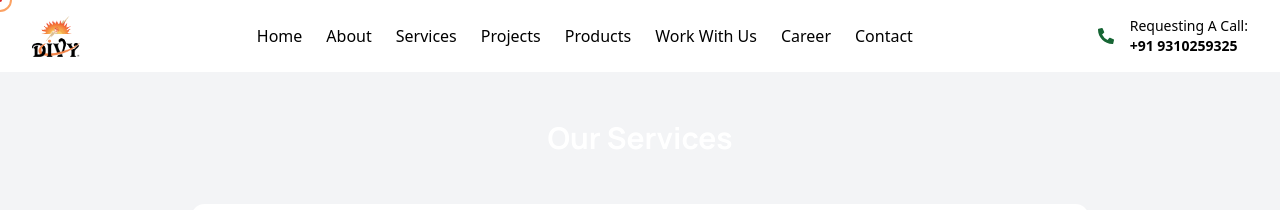
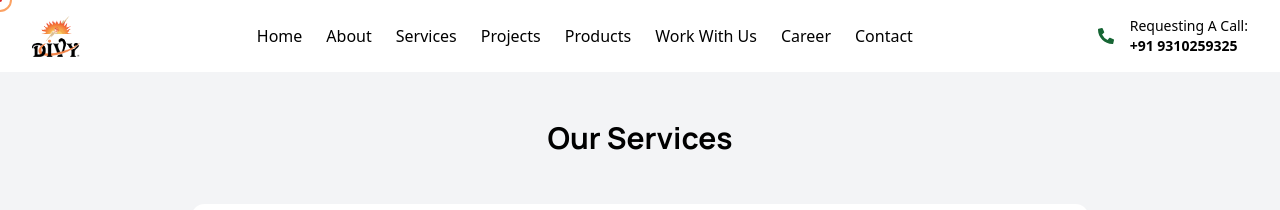
Before and after one commit to vanshika8484/Solar_web, a React (Vite) app: page /Customized_Solar_Solutions in a window 1280 px wide. Shown: the top 210 px of the page. Built offline with nearby package versions, Linux system fonts and the light colour scheme; a web font is replaced by a local one.

Commit message:
Update FiveService.jsx

```diff
--- a/src/components/FiveService.jsx
+++ b/src/components/FiveService.jsx
@@ -17,12 +17,12 @@ const services = [
     },
     {
         label: "Annual Maintenance Contracts (AMC)",
-        path: "Annual Maintenance Contracts (AMC)",
+        path: "Annual_Maintenance_Contracts(AMC)",
         // icon: <FaRecycle className="text-green-700 text-3xl" />,
     },
     {
         label: "Health Check ups",
-        path: "Health Check ups",
+        path: "Health_Check_ups",
         // icon: <FaSun className="text-green-700 text-3xl" />,
     },
 ];
@@ -34,7 +34,7 @@ const InstallationServiceAltLayout = () => {
 
             {/* Services Grid */}
             <section className="max-w-7xl mx-auto px-6 pt-12 pb-2">
-                <h2 className="text-3xl font-bold text-center text-white mb-10"> Our Services</h2>
+                <h2 className="text-3xl font-bold text-center text-black mb-10"> Our Services</h2>
                 {/* <div className="grid gap-6 sm:grid-cols-2 lg:grid-cols-4">
                     {services.map((service, idx) => (
                         <motion.div
```
